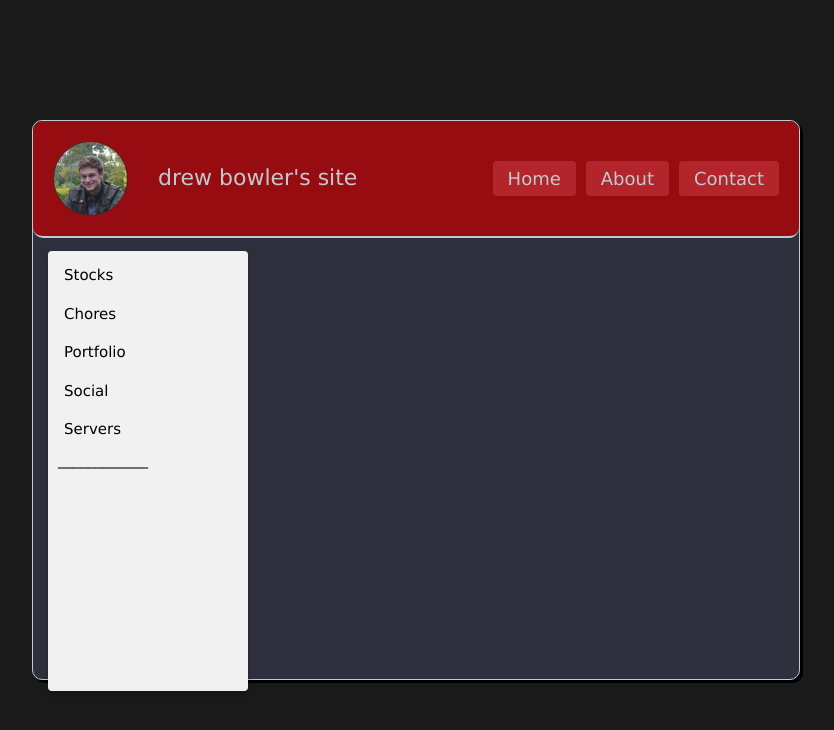
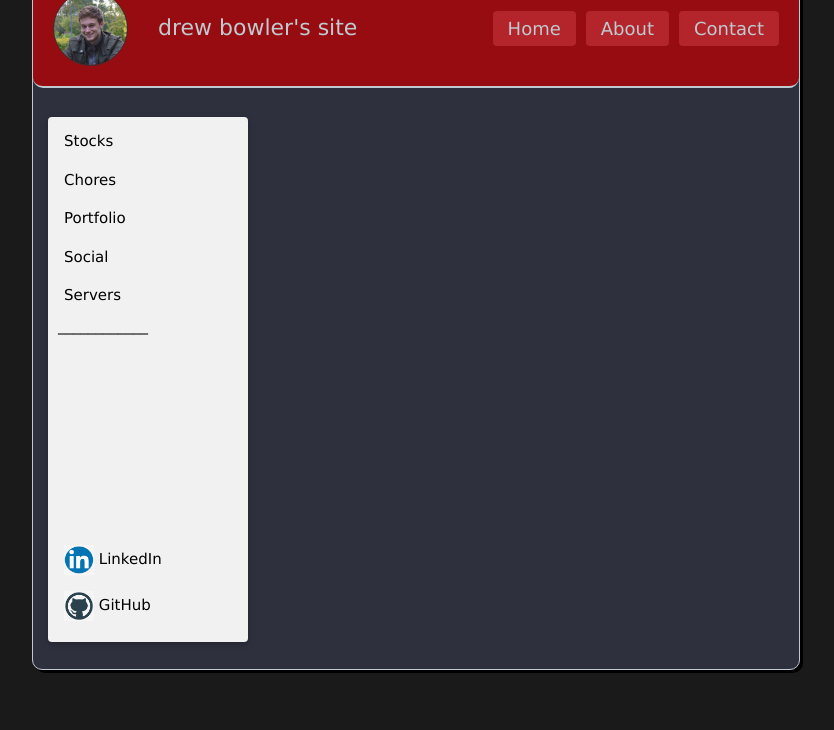
Before and after one commit to arbowl/portfolio, a Django app: page / in a window 1280 px wide. Shown: the top 730 px of the page, without its empty margins (224-1058 px from the left). Run offline with Django 3.2, Linux system fonts and the light colour scheme.

Commit message:
Create sidebar

```diff
--- a/mysite/myapp/static/drews_css.css
+++ b/mysite/myapp/static/drews_css.css
@@ -6,13 +6,13 @@ body {
     color:#bfcad0;
     background-color: #2e303e;
     border-radius: 10px;
-    height: 70%;
+    height: 700px;
     width: 60%;
     position: absolute;
-    top: 55%;
+    top: 40%;
     left: 50%;
     margin-left: -30%;
-    margin-top: -25%;
+    margin-top: -350px;
     border: 1px solid #bfcad0;
     border-radius: 10px;
     box-shadow: 3px 3px black;
@@ -61,8 +61,6 @@ body {
       border: 1px solid #333333;
   }
 
-
-.sidebar {
-    margin-left: -55px;
-    float: left;
+.container-fluid {
+    display: inline-block;
 }
--- a/mysite/myapp/templates/home.html
+++ b/mysite/myapp/templates/home.html
@@ -13,7 +13,7 @@
     <body>
         <header>
             <div class="header">
-                <img src="{% static 'drewbowler.jpg' %}" height="75px" width="75px">
+                <img src="{% static 'images/drewbowler.jpg' %}" height="75px" width="75px">
                 <p>drew bowler's site</p>
                 <div class="header-right">
                     <a href="contact.html">Contact</a>
@@ -24,7 +24,7 @@
         </header>
 
         <div class="container-fluid">
-            <div class="w3-sidebar w3-bar-block w3-light-grey w3-card" style="width: 200px; height: 55%; margin-top: 13px; padding-top: 5px; border-radius: 4px;">
+            <div class="w3-sidebar w3-bar-block w3-light-grey w3-card" style="width: 200px; height: 525px; margin-top: 13px; padding-top: 5px; border-radius: 4px;">
                 <a href="/stocks.html" class="w3-bar-item w3-button">Stocks</a>
                 <a href="/chores.html" class="w3-bar-item w3-button">Chores</a>
                 <a href="/portfolio.html" class="w3-bar-item w3-button">Portfolio</a>
@@ -40,10 +40,11 @@
                     </div>
                 </div>
                 <p style="padding-left: 5%">____________</p>
-            </div>
-            <div id="body-text">
-                <!-- <p>Hello! This is the homepage for Drew Bowler's website, made to store </p> -->
+                <a href="https://linkedin.com/in/drewbowler" class="w3-bar-item w3-button" style="margin-top: 100%;"><img src="{% static 'images/linkedin.png' %}" height="30px" width="30px"> LinkedIn</a>
+                <a href="https://github.com/arbowl" class="w3-bar-item w3-button"><img src="{% static 'images/github.jpg' %}" height="30px" width="30px"> GitHub</a>
             </div>
         </div>
+
+
     </body>
 </html>
```
Also changed, not shown: mysite/myapp/static/images/drewbowler.jpg (renamed from mysite/myapp/static/drewbowler.jpg), mysite/myapp/static/images/github.jpg (added), mysite/myapp/static/images/linkedin.png (added), mysite/myapp/static/images/logo.jpg (renamed from mysite/myapp/static/logo.jpg).
